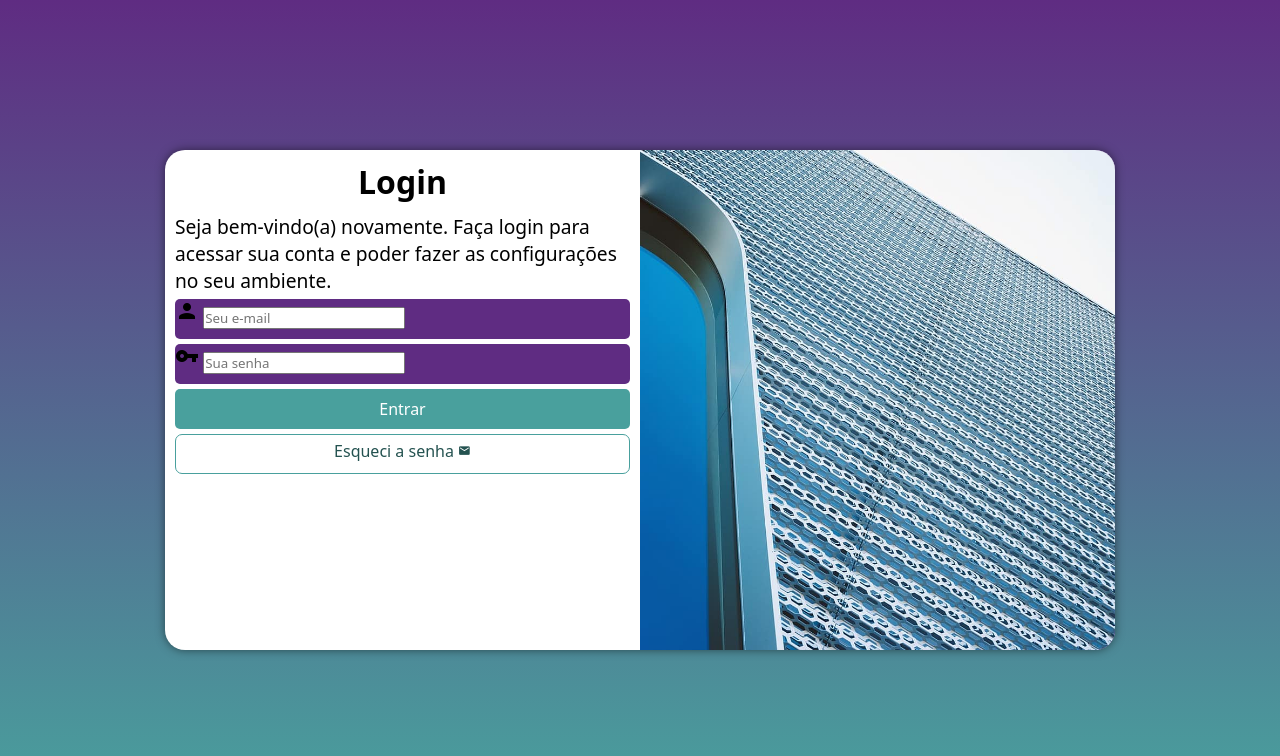
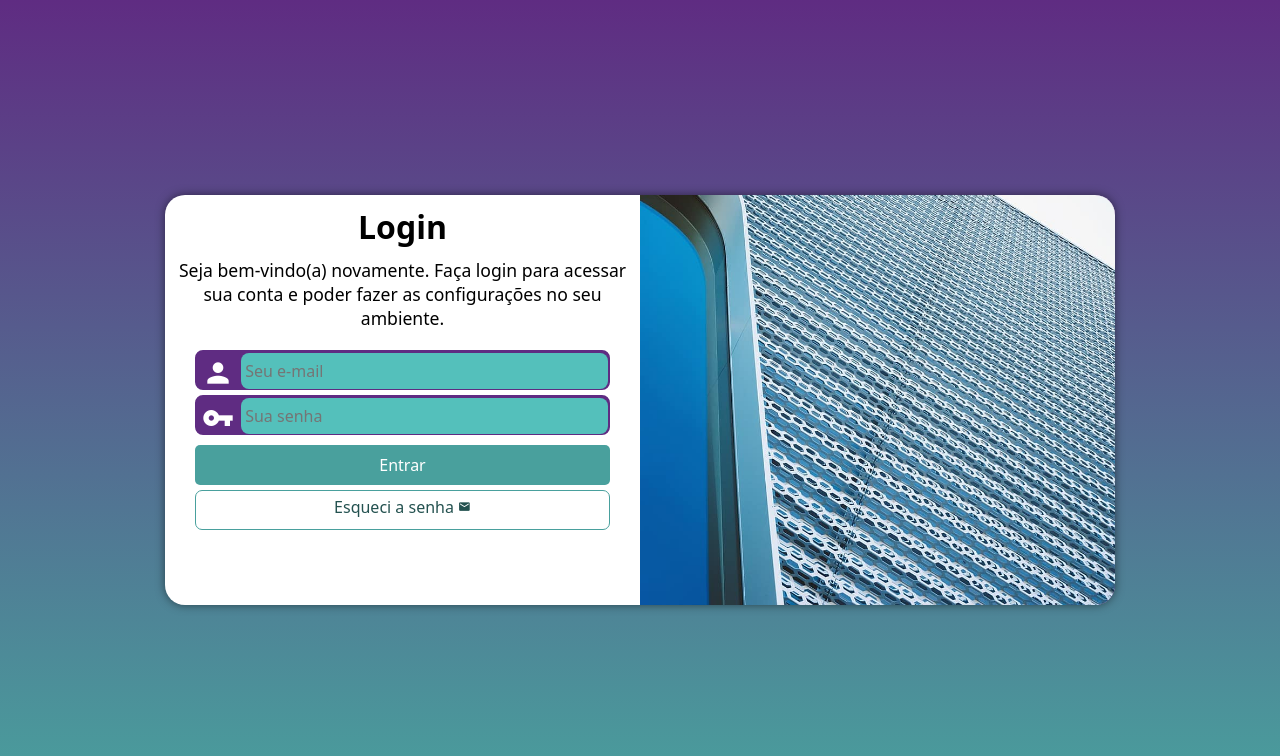
Before and after one commit to joaovictor-nogueira/projeto-login, a plain HTML site: page index.html in a window 1280 px wide. Drawn offline with Linux system fonts and the light colour scheme.

Commit message:
atttelalogin

```diff
--- a/estilos/media-query.css
+++ b/estilos/media-query.css
@@ -1,14 +1,18 @@
 @charset "UTF-8";
 
-
+/* tablet */
 @media screen and (min-width: 768px) and (max-width: 992px){
 
     body{
         background-image: linear-gradient(to top, #49a09d, #5f2c82);
     }
 
+    form{
+        margin: 20px;
+    }
     section#login{
         width: 80vw;
+        height: 350px;
     }
 
     section#login > div#imagem{
@@ -24,15 +28,25 @@
     div#formulario > p{
         font-size: 1em;
     }
+
+    div > form > input{
+        margin-top: 10px;
+    }
 }
+/* telas maiores q tablet */
 @media screen and (min-width: 992px){
 
     body{
         background-image: linear-gradient(to top, #49a09d, #5f2c82);
     }
 
+    form{
+        margin: 20px;
+    }
+
     section#login{
         width: 950px;
+        height: 410px;
     }
 
     section#login > div#imagem{
@@ -49,6 +63,11 @@
         font-size: 2em;
     }
     div#formulario > p{
-        font-size: 1.2em;
+        font-size: 1.1em;
+        text-align: center;
+    }
+
+    div > form > input{
+        margin-top: 10px;
     }
 }
--- a/estilos/style.css
+++ b/estilos/style.css
@@ -30,17 +30,18 @@ section#login {
     position: absolute;
     top: 50%;
     left: 50%;
-    transform: translate(-50%, -50%);
+
     overflow: hidden;
 
     background-color: white;
-    width: 255px;
+    width: 250px;
     height: 500px;
     border-radius: 20px;
     box-shadow: 0px 0px 10px rgba(0, 0, 0, 0.5);
 
     transition: width 0.3s, height 0.3s;
     transition-timing-function: ease;
+    transform: translate(-50%, -50%);
 }
 
 section#login > div#imagem{
@@ -66,16 +67,42 @@ div#formulario > p{
 
 form > div.campo{
     background-color: #5f2c82;
+    border: 2px solid #5f2c82;
     display: block;
     width: 100%;
     height: 40px;
-    border-radius: 5px;
+    border-radius: 8px;
     margin: 5px 0px;
 }
 
 div.campo > label{
     display: none;
 }
+
+div.campo > span{
+    color: white;
+    /* background-color: black; */
+    font-size: 2em;
+    width: 40px;
+    padding: 5px;
+}
+
+div.campo > input{
+    background-color: #54c0bb;
+    font-size: 1em;
+    width: calc(100% - 44.5px);
+
+    height: 100%;
+    border: 0px;
+    border-radius: 8px;
+    padding: 4px;
+    transform: translateY(-12px);
+}
+
+div.campo > input:focus-within{
+    background-color: white;
+}
+
 
 form > input[type=submit]{
     display: block;
```
